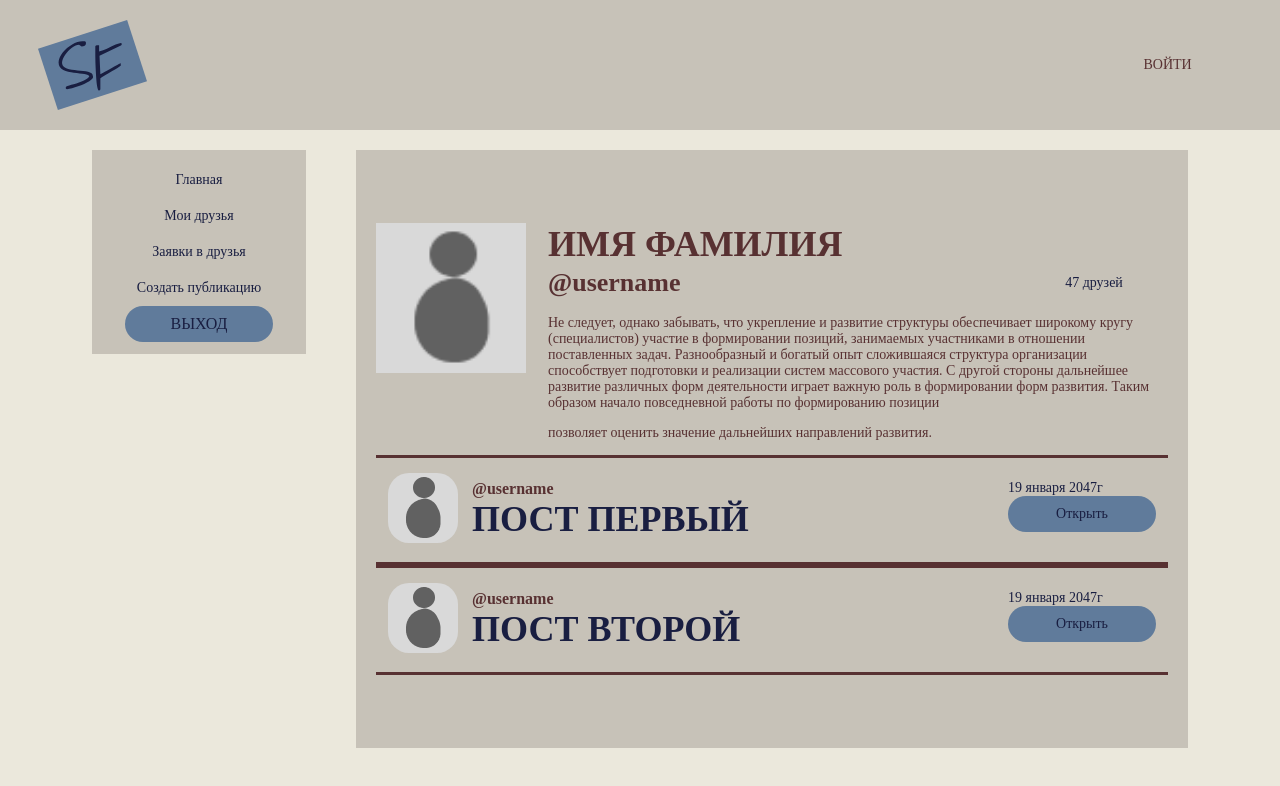
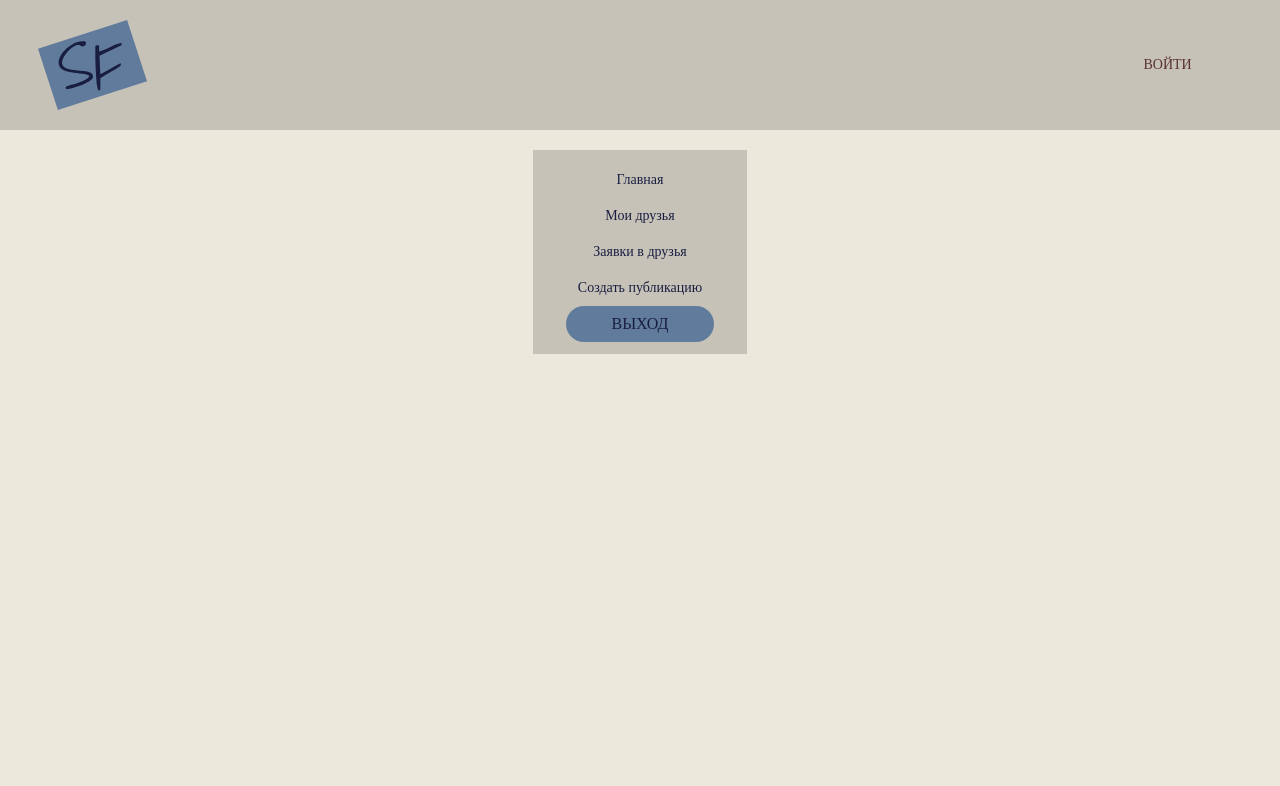
Before and after one commit to PythonClubLearners/socialFront, a React (Vite) app: page /users/1 in a window 1280 px wide. Shown: the top 786 px of the page. Built offline with nearby package versions, Linux system fonts and the light colour scheme; a web font is replaced by a local one.

Commit message:
user data hook

```diff
--- a/src/api/dataHooks.jsx
+++ b/src/api/dataHooks.jsx
@@ -11,7 +11,7 @@ const UserContext = createContext(
 
 export function UserContextProvider({children}){
     const [currentUser, setCurrentUser] = useState(undefined);
-    const [users, setUsers] = useState([]);
+    const [users, setUsers] = useState({});
 
     const contextData = {
         currentUser,
@@ -32,21 +32,16 @@ export function UserContextProvider({children}){
 export function useUserData(userId) {
     const userContext = useContext(UserContext);
 
-    const user = userContext.users.find(
-        (v)=>(v.id===userId)
-    )
-
+    const user = userContext.users[userId];
 
     function setUser(userData) {
-
-        if (user === undefined && userData){
+        if (!user && userData){
             userContext.setUsers(
-                [...userContext.users, userData]
+                {...userContext.users, userId: userData}
             )
-            userContext.users.push(userData)
+            userContext.users[userId] = userData;
         }
     }
-
 
     useEffect(
         ()=>{
--- a/src/api/mock_data.js
+++ b/src/api/mock_data.js
@@ -69,7 +69,7 @@ export const mock_post_2 = {
 
     description: "Что то тут написано",
 
-    author: 3,
+    author: 4,
 
 }
 
--- a/src/components/PostHeader.jsx
+++ b/src/components/PostHeader.jsx
@@ -1,8 +1,15 @@
 import { Link } from "react-router";
-import UserDefaultImage from '../img/user_default.png'
-import './css/PostHeader.css'
+import UserDefaultImage from '../img/user_default.png';
+import './css/PostHeader.css';
+import {useUserData} from '../api/dataHooks';
 
 export function PostHeader({post, openButton}) {
+
+    const author = useUserData(post.author);
+
+    const authorUsername = author?.username || "???";
+
+
     return (
         <div className="post-header horizontal-list align-center">
 
@@ -13,7 +20,7 @@ export function PostHeader({post, openButton}) {
             <div className="horizontal-list stretch xfill">
 
                 <div className="vertical-list">
-                    <Link to={"/users/"+post.author} className="username"><h3>@username</h3></Link>
+                    <Link to={"/users/"+post.author} className="username"><h3>@{authorUsername}</h3></Link>
                     <h1 className="post-label">
                         {post.title}
                     </h1>
--- a/src/pages/ProfilePage.jsx
+++ b/src/pages/ProfilePage.jsx
@@ -1,34 +1,38 @@
 import {PostCollection} from '../components/PostCollection'
 import defaultUserImage from '../img/user_default.png'
-import { Link } from 'react-router';
+import { Link, useParams } from 'react-router';
 
 import './css/ProfilePage.css'
 import { MultiLineText } from '../components/MultiLineText';
-import { useUserPosts } from '../api/dataHooks';
+import { useUserData, useUserPosts } from '../api/dataHooks';
 
 export function ProfilePage() {
 
+    const {id:userId} = useParams()
+    const posts = useUserPosts(1);
+    const user = useUserData(Number(userId))
+    console.log(userId, user);
 
-    const posts = useUserPosts(1);
+    // const tempText = "Не следует, однако забывать, что укрепление и развитие структуры  обеспечивает широкому кругу (специалистов) участие в формировании  позиций, занимаемых участниками в отношении поставленных задач.        Разнообразный и богатый опыт сложившаяся структура организации  способствует подготовки и реализации систем массового участия.        С другой стороны дальнейшее развитие различных форм деятельности  играет важную роль в формировании форм развития.        Таким образом начало повседневной работы по формированию позиции  \nпозволяет оценить значение дальнейших направлений развития."
 
-
-    const tempText = "Не следует, однако забывать, что укрепление и развитие структуры  обеспечивает широкому кругу (специалистов) участие в формировании  позиций, занимаемых участниками в отношении поставленных задач.        Разнообразный и богатый опыт сложившаяся структура организации  способствует подготовки и реализации систем массового участия.        С другой стороны дальнейшее развитие различных форм деятельности  играет важную роль в формировании форм развития.        Таким образом начало повседневной работы по формированию позиции  \nпозволяет оценить значение дальнейших направлений развития."
-
+    if (!user){
+        return null;
+    }
 
     return (
         <div className="page profile">
             <div className='header horizontal-list stretch xfill'>
                 <img className='avatar' src={defaultUserImage}/>
                 <div className='vertical-list about'>
-                    <h1>ИМЯ ФАМИЛИЯ</h1>
+                    <h1>{user.firstName} {user.lastName}</h1>
                     <div className='horizontal-list stretch xfill align-center'>
                         <h2 className='username'>
-                            @username
+                            @{user.username}
                         </h2>
-                        <Link to="/users/1/friends/" className='secondary'>47 друзей</Link>
+                        <Link to={`/users/${user.id}/friends/`} className='secondary'>47 друзей</Link>
                     </div>
                     <span className='description'>
-                        <MultiLineText text={tempText}/>
+                        <MultiLineText text={user.description}/>
                     </span>
                 </div>
             </div>
```
